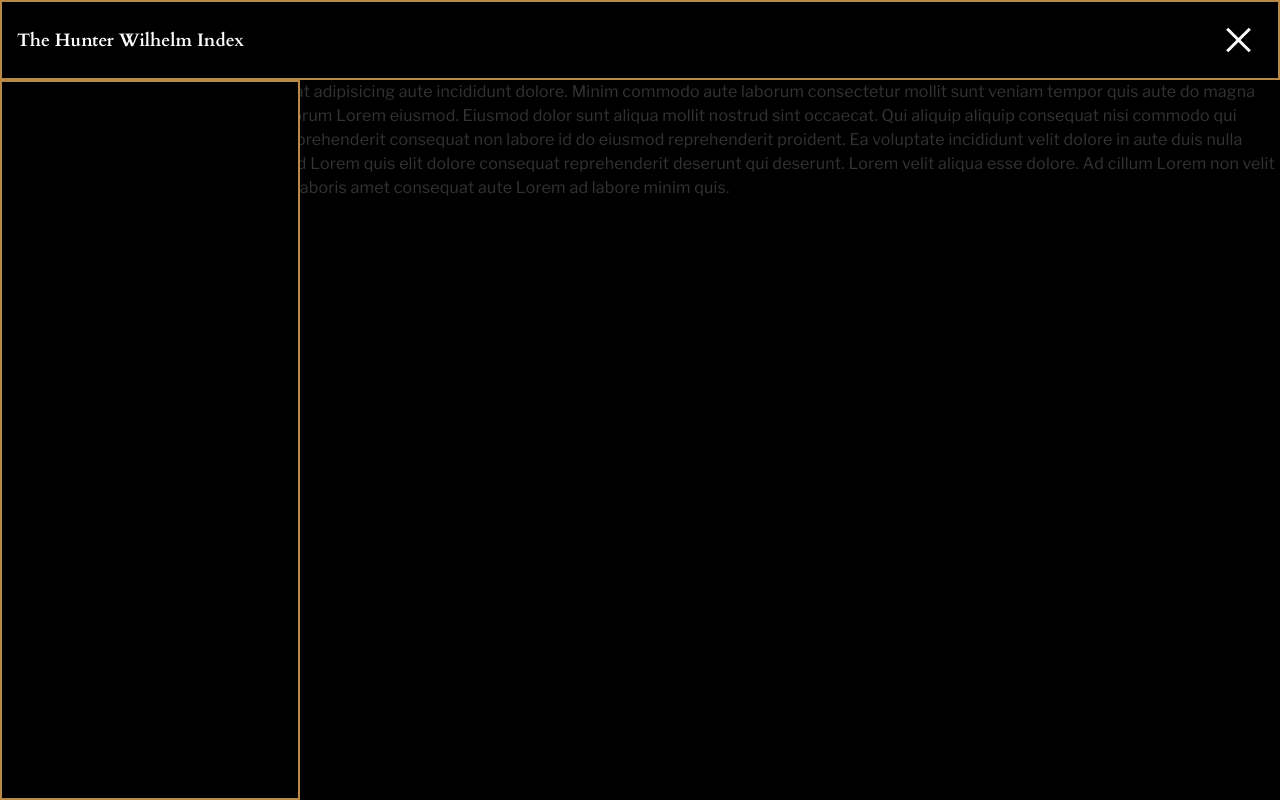
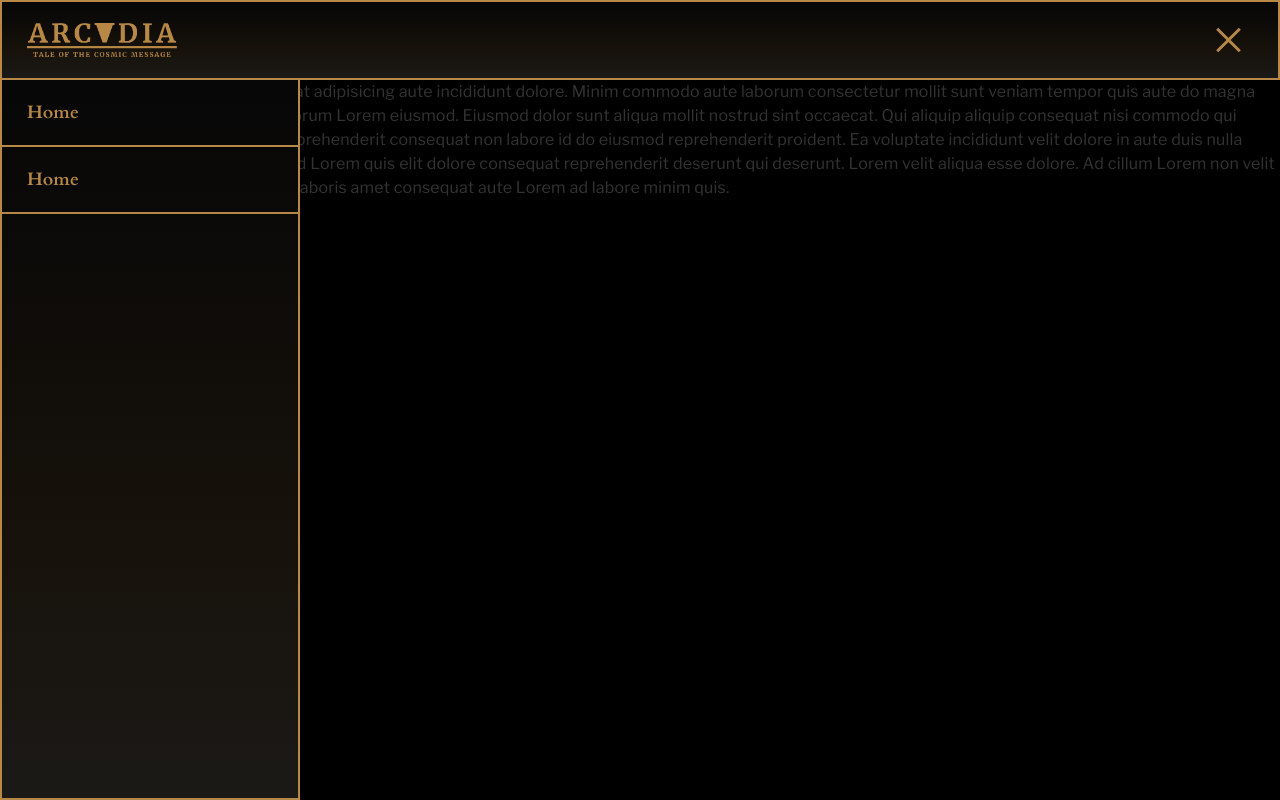
Before and after one commit to Alexander-Oliver-Beck-Sommer/The-Arcadia-Index, a Next.js app: page / in a window 1280 px wide. Both pictures are taken after a click on the button 1239 px from the left and 40 px from the top of the page. Built offline with nearby package versions, Linux system fonts and the light colour scheme.

Commit message:
Added background effects for navigation and added home link

```diff
--- a/components/Header/Header.jsx
+++ b/components/Header/Header.jsx
@@ -3,6 +3,8 @@ import React, { useEffect, useState } from "react";
 import styles from "./Header.module.scss";
 import Link from "next/link";
 import Hamburger from "hamburger-react";
+import ArcadiaLogo from "@/public/images/logo/arcadia-logo-gold.png";
+import Image from "next/image";
 
 const Header = () => {
   const [isToggled, setIsToggled] = useState(false);
@@ -32,7 +34,10 @@ const Header = () => {
             aria-label="Return home"
             className={styles.header_container__content_holder__logo_block}
           >
-            <h3>The Hunter Wilhelm Index</h3>
+            <Image
+              src={ArcadiaLogo}
+              alt="Arcadia - Tale of the Cosmic Message"
+            />
           </Link>
           <div
             className={styles.header_container__content_holder__hamburger_block}
@@ -41,7 +46,7 @@ const Header = () => {
               direction="right"
               label="Show and hide menu"
               hideOutline={false}
-              toggled={isToggled} // Control its state
+              toggled={isToggled}
               onToggle={(toggled) => NavigationMenu(toggled)}
             />
           </div>
@@ -52,7 +57,20 @@ const Header = () => {
         onClick={() => NavigationMenu(false)}
         className={styles.overlay_closed}
       ></div>
-      <nav id="nav-container" className={styles.nav_closed}></nav>
+      <nav id="nav-container" className={styles.nav_closed}>
+        <ul className={styles.content_holder}>
+          <li>
+            <Link href="/" alt="Return home">
+              <h3>Home</h3>
+            </Link>
+          </li>
+          <li>
+            <Link href="/" alt="Return home">
+              <h3>Home</h3>
+            </Link>
+          </li>
+        </ul>
+      </nav>
     </>
   );
 };
--- a/components/Header/Header.module.scss
+++ b/components/Header/Header.module.scss
@@ -4,12 +4,31 @@ $header-height: rem(80px);
 
 .header_container {
     min-height: $header-height;
-    padding: rem(7px) rem(15px);
+    padding: rem(7px) rem(25px);
     display: flex;
     justify-content: center;
     align-items: center;
     border: solid rem(2px) $gold;
+    position: relative;
+    &::before {
+        content: "";
+        display: block;
+        position: absolute;
+        background: rgb(34, 34, 34);
+        background: linear-gradient(
+            180deg,
+            rgba(34, 34, 34, 1) 0%,
+            rgba(72, 60, 43, 1) 32%,
+            rgba(113, 88, 53, 1) 63%,
+            rgba(136, 127, 113, 1) 100%
+        );
+        opacity: 20%;
+        inset: 0;
+        z-index: 15;
+    }
     &__content_holder {
+        position: relative;
+        z-index: 20;
         max-width: $breakpoint-xl;
         color: $white;
         width: 100%;
@@ -17,7 +36,12 @@ $header-height: rem(80px);
         justify-content: space-between;
         align-items: center;
         gap: rem(20px);
+        &__logo_block {
+            display: flex;
+            max-width: rem(150px);
+        }
         &__hamburger_block {
+            color: $gold;
             > div:first-of-type {
                 transition: $tran-400;
                 outline: solid rem(2px) transparent;
@@ -41,7 +65,7 @@ $header-height: rem(80px);
 }
 
 .overlay_open {
-    background-color: rgba(0, 0, 0, 0.800);
+    background-color: rgba(0, 0, 0, 0.8);
     visibility: visible;
     opacity: 100%;
 }
@@ -58,12 +82,45 @@ $header-height: rem(80px);
     background-color: $black;
     border-width: rem(2px);
     border-style: solid;
+    border-top: none;
     width: 100%;
     transition: $tran-400;
     position: absolute;
     top: $header-height;
     bottom: 0;
     left: 0;
+    &::before {
+        content: "";
+        display: block;
+        position: absolute;
+        background: rgb(34, 34, 34);
+        background: linear-gradient(
+            180deg,
+            rgba(34, 34, 34, 1) 0%,
+            rgba(72, 60, 43, 1) 32%,
+            rgba(113, 88, 53, 1) 63%,
+            rgba(136, 127, 113, 1) 100%
+        );
+        opacity: 20%;
+        inset: 0;
+        z-index: 15;
+    }
+    & .content_holder {
+        position: relative;
+        z-index: 20;
+        display: flex;
+        width: 100%;
+        flex-direction: column;
+        align-items: stretch;
+        & a {
+            outline: none;
+            outline-offset: 0;
+            color: $gold;
+            width: 100%;
+            padding: rem(20px) rem(25px);
+            border-bottom: solid rem(2px) $gold;
+        }
+    }
 }
 
 .nav_closed {
```
Also changed, not shown: public/images/logo/arcadia-logo-gold.png (added), public/images/logo/arcadia-logo.png (added).
